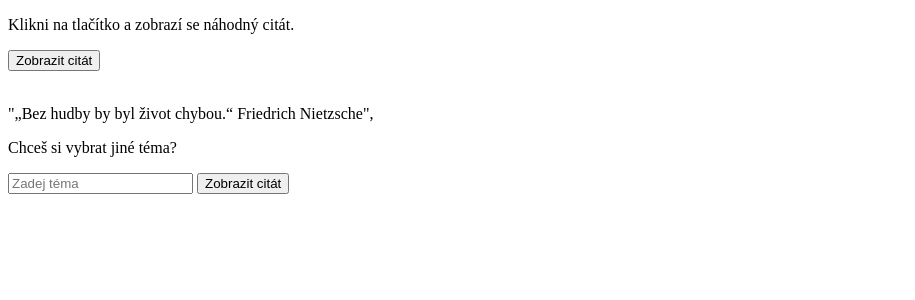
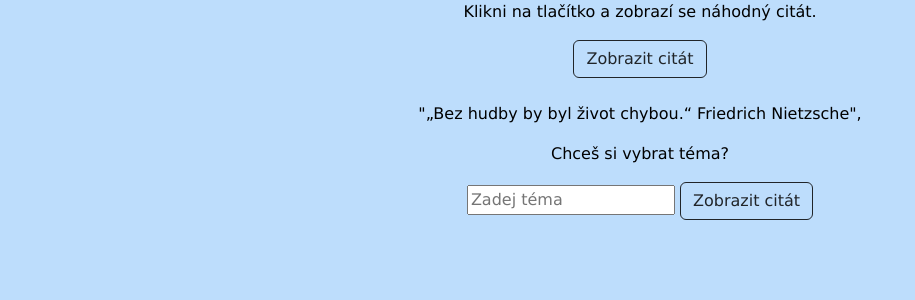
Before and after one commit to karolina88-dotcom/projekt, a Flask app: page /citat in a window 1280 px wide. Shown: the top 300 px of the page, without its empty margins (0-915 px from the left). Run offline with Flask 3, Linux system fonts and the light colour scheme.

Commit message:
Add files via upload

```diff
--- a/templates/citat.html
+++ b/templates/citat.html
@@ -3,13 +3,16 @@
 <head>
    <meta charset="UTF-8">
   <title>CITÁT</title>
+  <link href="https://cdn.jsdelivr.net/npm/bootstrap@5.3.8/dist/css/bootstrap.min.css" rel="stylesheet" integrity="sha384-sRIl4kxILFvY47J16cr9ZwB07vP4J8+LH7qKQnuqkuIAvNWLzeN8tE5YBujZqJLB" crossorigin="anonymous">
+  <script src="https://cdn.jsdelivr.net/npm/bootstrap@5.3.8/dist/js/bootstrap.bundle.min.js" integrity="sha384-FKyoEForCGlyvwx9Hj09JcYn3nv7wiPVlz7YYwJrWVcXK/BmnVDxM+D2scQbITxI" crossorigin="anonymous"></script>
+
 </head>
-<body>
+<body style="background-color: #bdddfc; font-family: Verdana, sans-serif;" class="text-black text-center">
    <p>Klikni na tlačítko a zobrazí se náhodný citát.</p>
-   <a href="/citat" class="btn btn-outline-dark"><button>Zobrazit citát</button></a>
+   <a href="/citat"><button class="btn btn-outline-dark">Zobrazit citát</button></a>
   <br><br>
    <p id="citat">{{ citat }}</p>
-   <p>Chceš si vybrat jiné téma?</p>
+   <p>Chceš si vybrat téma?</p>
    <form method="POST">
 		<input type="text" name="tema" placeholder="Zadej téma">
         <button type="submit" class="btn btn-outline-dark">Zobrazit citát</button>
--- a/templates/index.html
+++ b/templates/index.html
@@ -7,9 +7,9 @@
 	<script src="https://cdn.jsdelivr.net/npm/bootstrap@5.3.8/dist/js/bootstrap.bundle.min.js" integrity="sha384-FKyoEForCGlyvwx9Hj09JcYn3nv7wiPVlz7YYwJrWVcXK/BmnVDxM+D2scQbITxI" crossorigin="anonymous"></script>
 
 </head>
-<body>
+<body style="background-color: #bdddfc; font-family: Verdana, sans-serif;" class="text-black text-center">
     <p>Klikni na tlačítko a zobrazí se náhodný citát.</p>
-    <a href="/citat"class="btn btn-outline-dark"><button>Zobrazit citát</button></a>
+    <a href="/citat"><button class="btn btn-outline-dark">Zobrazit citát</button></a>
     <br><br>
     <p id="citat">{{ citat }}</p>
 
```
